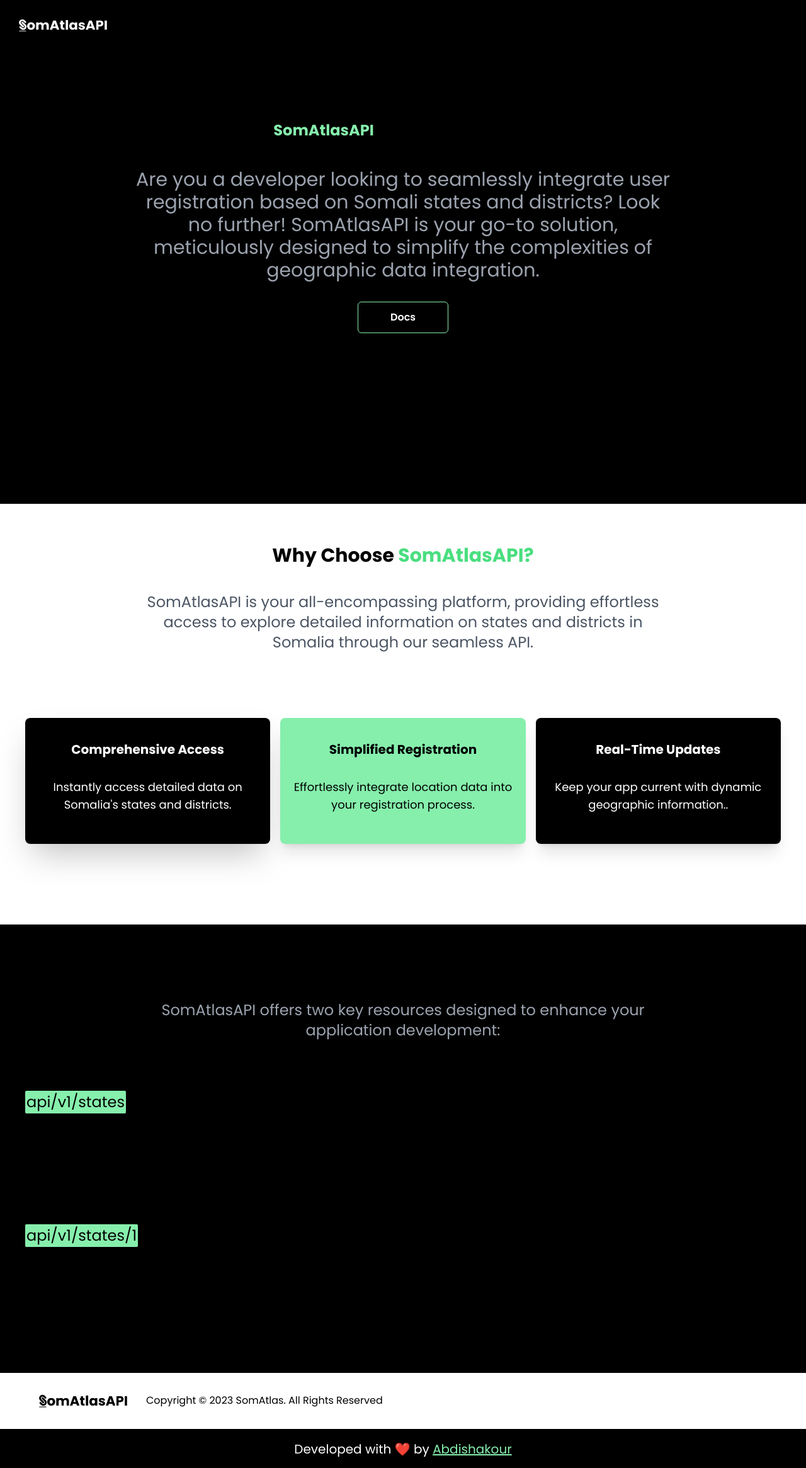
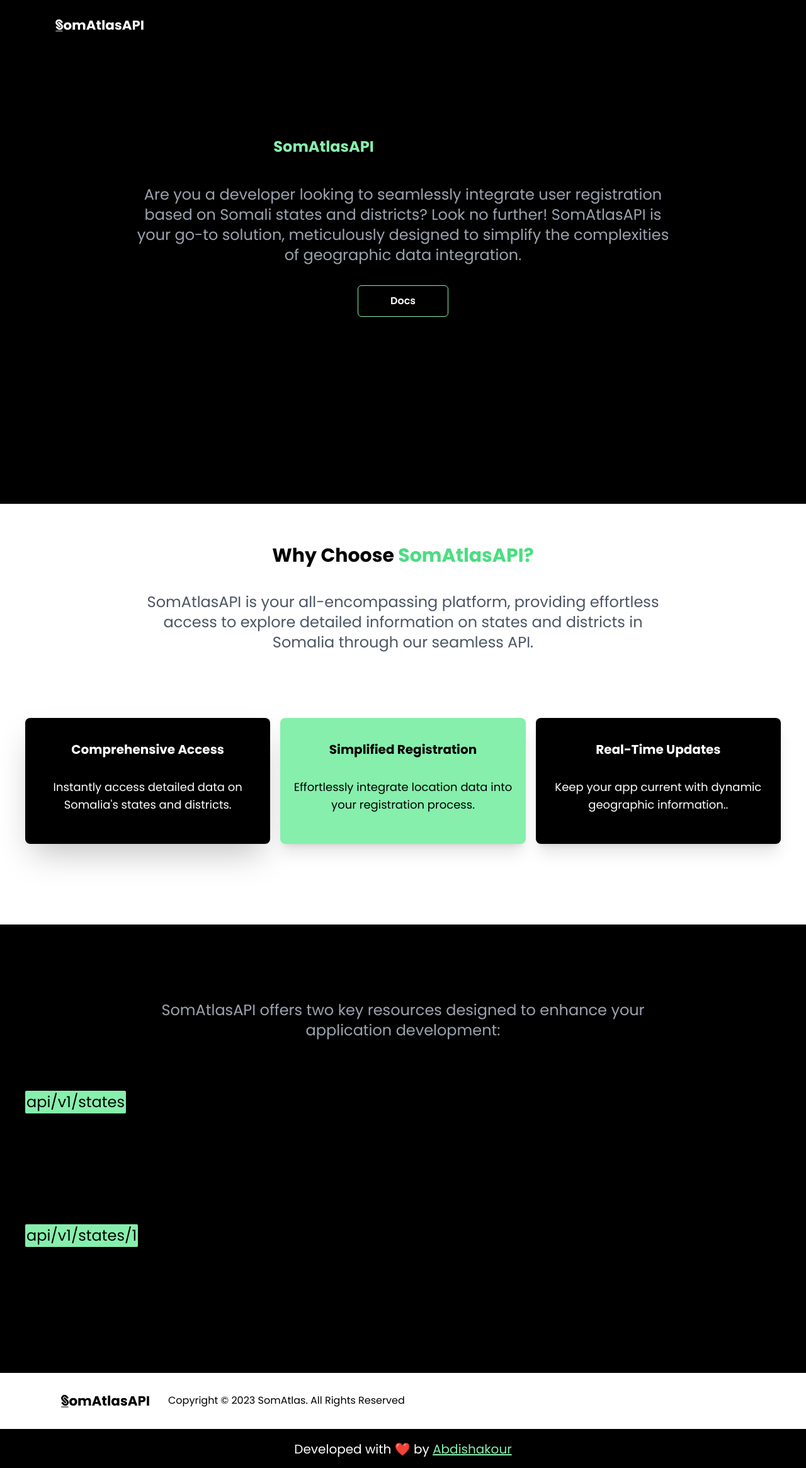
Before and after one commit to Ashakour1/SomAtlasAPI, a Svelte app in the folder client/: page / in a window 1280 px wide. Shown: the whole page at 63% size. Built offline with nearby package versions, Linux system fonts and the light colour scheme.

Commit message:
Home , Header, Footer

```diff
--- a/client/src/components/Footer.svelte
+++ b/client/src/components/Footer.svelte
@@ -4,7 +4,7 @@
 
 </script>
 <footer class="bg-white">
-    <div class="max-w-[1240px] mx-auto py-8 px-4 md:px-8 flex flex-col md:flex-row md:justify-between">
+    <div class="max-w-[1170px] mx-auto  py-8 px-4 md:px-8 flex flex-col md:flex-row md:justify-between">
         <div class="text-black mb-4 md:mb-0 md:flex md:items-center">
             <a href="/"><img src={blackLogo} alt="" class="w-40"></a>
             <p class="mt-1.7 md:pl-5 text-center text-base">Copyright © 2023 SomAtlas. All Rights Reserved</p>
--- a/client/src/components/Header.svelte
+++ b/client/src/components/Header.svelte
@@ -11,10 +11,8 @@
         isNavOpen = false;
     }
 </script>
-
-<header class="fixed w-full backdrop-blur-sm pt-2 z-40 bg-[rgba(0,0,0,.5)]
-">
-    <div class="flex justify-between items-center max-w-[1240px] mx-auto relative px-4 md:px-0">
+<header class="fixed w-full backdrop-blur-sm pt-2 z-40 bg-[rgba(0,0,0,.5)]">
+    <div class="flex justify-between items-center max-w-[1125px] mx-auto relative px-4 md:px-0">
         <div class="text-2xl font-bold">
             <a href="/"><img src={whitelogo} alt="logo" class="w-40"></a>
         </div>
@@ -23,12 +21,9 @@
                 <li class="p-5 hover:underline hover:text-green-300"><a href="/">Home</a></li>
                 <li class="p-5 hover:underline hover:text-green-300"><a href="#resources">Resources</a></li>
                 <li class="p-5 hover:underline hover:text-green-300"><a href="#features">Features</a></li>
-                <li class="p-5 hover:underline hover:text-green-300"><a href="/">Docs</a></li>
+                <li class="p-5 hover:underline hover:text-green-300"><a href="https://docs.somatlas.dev">Docs</a></li>
             </ul>
         </div>
-
-
-
         {#if isNavOpen}
     <button on:click={toggleNav} class="text-3xl md:hidden">
         <iconify-icon icon="mdi:close" class="border border-green-300 rounded-sm"></iconify-icon>
@@ -38,16 +33,6 @@
         <iconify-icon icon="mdi:menu" class="border border-green-300 rounded-sm"></iconify-icon>
     </button>
 {/if}
-
-
-
-
-
-
-        <!-- <button on:click={toggleNav} class="text-3xl md:hidden">
-            <iconify-icon icon="mdi:menu" class="border border-green-300 rounded-sm"></iconify-icon>
-        </button> -->
-
         {#if isNavOpen}
             <div class="md:hidden absolute top-10 right-0 bg-green-300 text-center text-black rounded-sm w-[35]">
                 <ul class="font-bold">
@@ -61,7 +46,7 @@
                         <a href="#features" on:click={closeNav}>Features</a>
                     </li>
                     <li class="p-5 hover:underline">
-                        <a href="/" on:click={closeNav}>Docs</a>
+                        <a href="https://docs.somatlas.dev" on:click={closeNav}>Docs</a>
                     </li>
                 </ul>
             </div>
--- a/client/src/components/Home.svelte
+++ b/client/src/components/Home.svelte
@@ -3,12 +3,11 @@
 </script>
 <section class="bg-black">
     <div class="max-w-[1240px] mx-auto ">
-
     <div class=" max-w-[850px] pt-20 w-full min-h-screen mx-auto text-center flex flex-col justify-center  ">
         <div class="px-2 md:px-0">
             <h1 class="text-2xl font-bold">Welcome to <span class="text-green-300">SomAtlasAPI</span>
                 – Your Passport to Effortless App Development!</h1>
-            <p class="text-3xl pt-3  text-gray-400">
+            <p class="text-2xl pt-3  text-gray-400">
                 Are you a developer looking to seamlessly integrate user registration based on Somali states and districts? Look no further! SomAtlasAPI
                 is your go-to solution, meticulously designed to simplify the complexities of geographic data integration.
                 </p>
```
